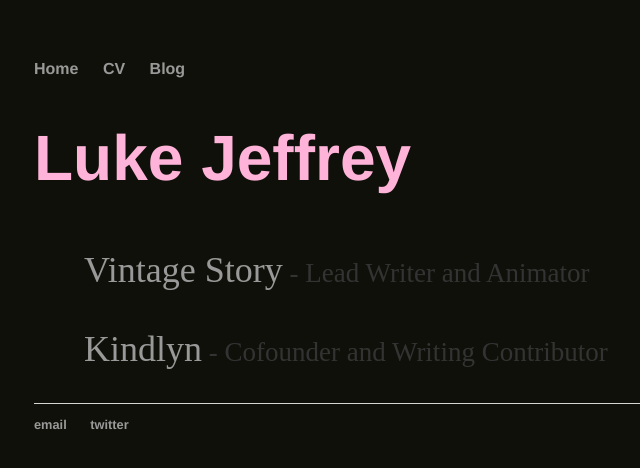
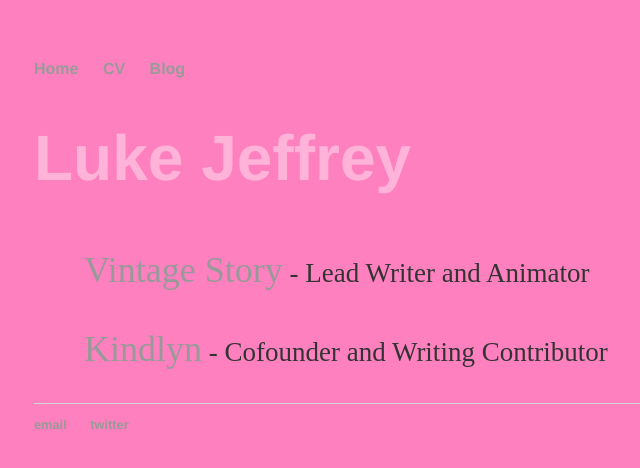
Before and after one commit to GralphGralph/GralphGralph.github.io, a Jekyll site: the page built from index.html, in a window 1280 px wide. Shown: the top 468 px of the page, without its empty margins (158-798 px from the left). Built offline with Jekyll 4.4.1, drawn with Linux system fonts in a browser that asks for light colours.

Commit message:
Update index.html

```diff
--- a/index.html
+++ b/index.html
@@ -2,7 +2,7 @@
 layout: default
 title: Luke Jeffrey
 ---
-<body bgcolor="#10100a">
+<body bgcolor="#ff80bf">
 	<div class="blurb">
 		<h1 style = "font-size: 400%; color: #ffb3d9">Luke Jeffrey</h1>
 		<p style = "font-size: 225%; margin: 50px;"><a href="https://www.vintagestory.at/">Vintage Story</a><small style = "font-size: 75%;"> - Lead Writer and Animator</small></p>
```
